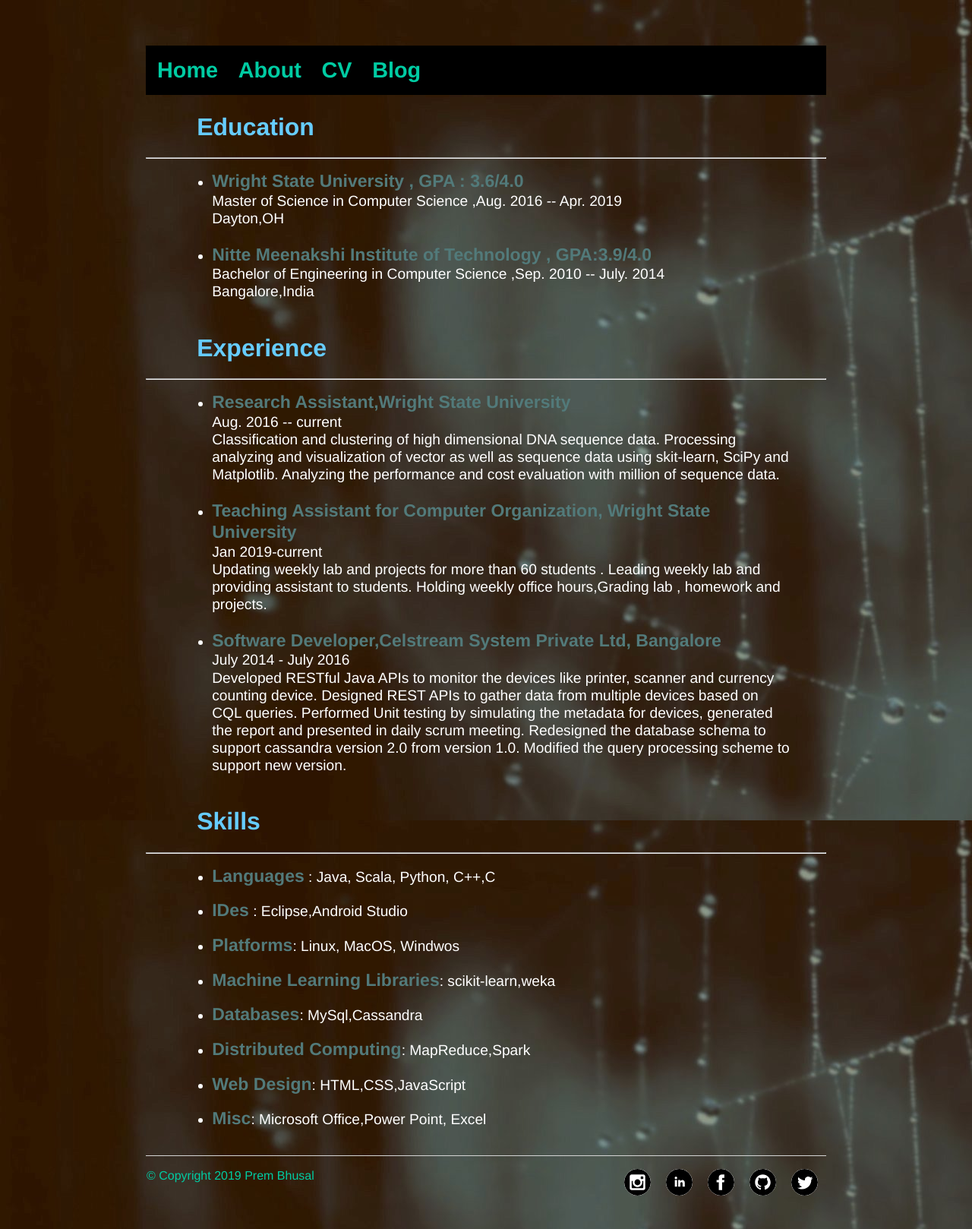
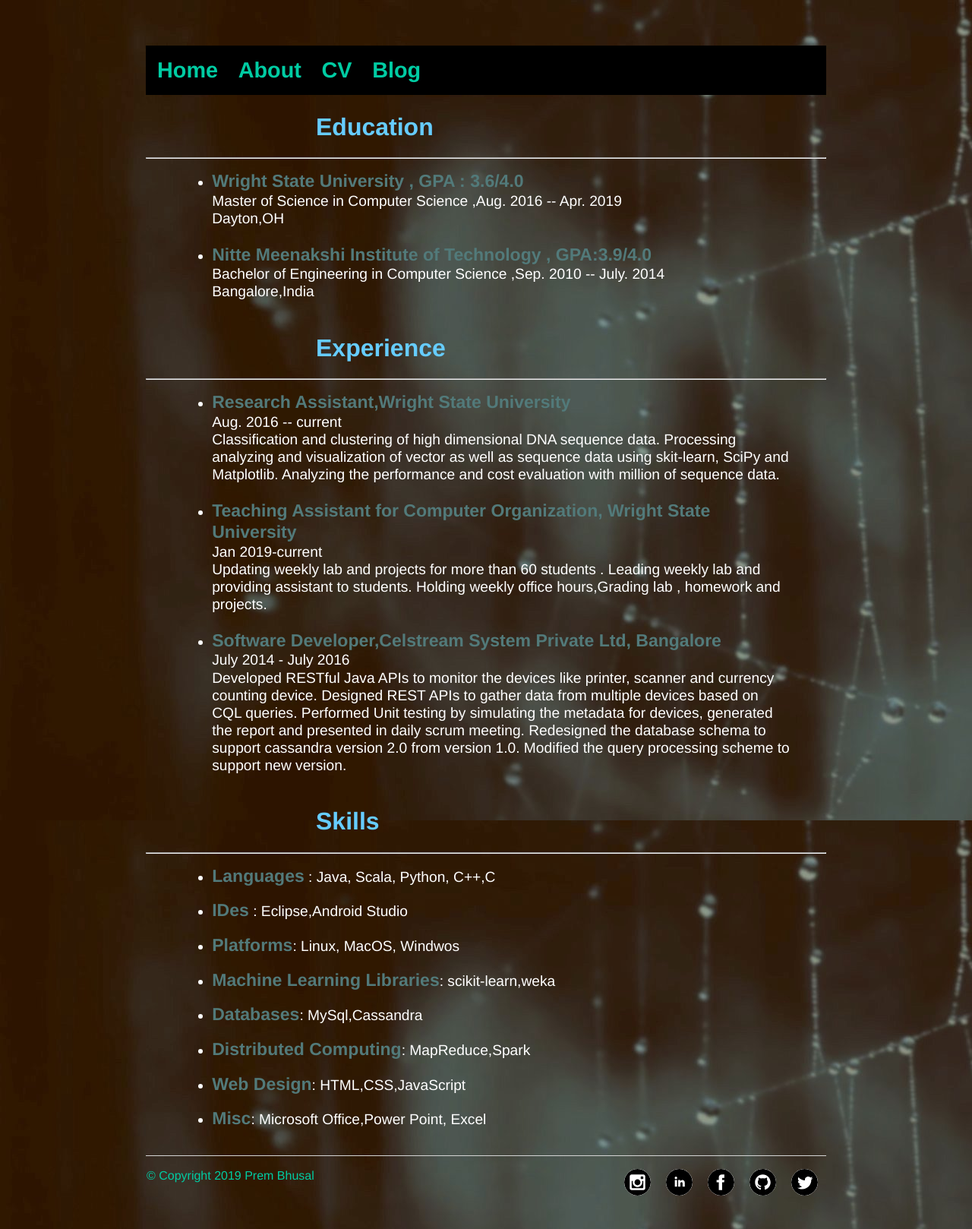
Before and after one commit to prembhusal/prembhusalWebsite, a Jekyll site: the page built from about/index.html, in a window 1280 px wide. Shown: the whole page at 76% size. Built offline with Jekyll 4.4.1, drawn with Linux system fonts in a browser that asks for light colours.

Commit message:
Update index.html

```diff
--- a/about/index.html
+++ b/about/index.html
@@ -3,7 +3,7 @@ layout: default
 title: prembhusal
 ---
 <div class="about">
-	<h1 class="center">Education</h1>
+	<h1 class="center0">Education</h1>
 	<hr>
 	<ul class="center">
 		<li> <b>Wright State University	,		GPA : 3.6/4.0</b>
@@ -15,7 +15,7 @@ title: prembhusal
 			<br>Bangalore,India<br><br>
 		</li>
 		</ul>
-  <h1 class="center">Experience</h1>
+  <h1 class="center0">Experience</h1>
 	<hr>
 	<ul class="center">
 		<li> <b>Research Assistant,Wright State University</b>
@@ -39,7 +39,7 @@ title: prembhusal
 		<br></li>
 		</ul>
 
-  <h1 class="center">Skills</h1>
+  <h1 class="center0">Skills</h1>
 	<hr>
 	<ul class="center">
 		<li><b>Languages</b> : Java, Scala, Python, C++,C </li><br>
```
